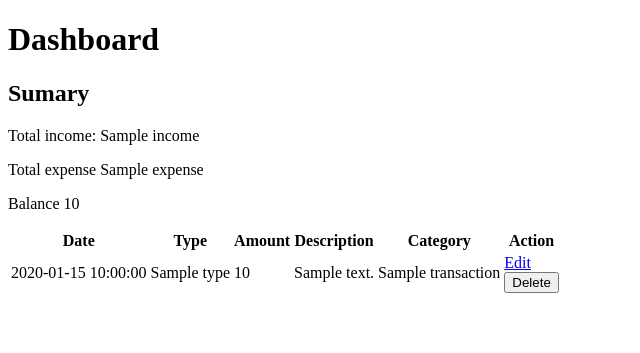
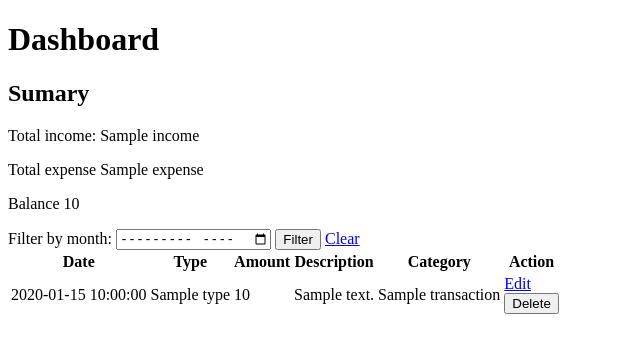
Before and after one commit to thekellymarques/finance-tracker, a Flask app: template templates/index.html in a window 1280 px wide. Shown: the part 26-379 px from the top of the page, without its empty margins (0-640 px from the left). Run offline with Flask 3, Linux system fonts and the light colour scheme; the template is opened without the code that fills it: most values are stand-ins (such as "Sample title", 1, 10 or a date in 2020); some libraries are stand-ins or nearby versions.

Commit message:
feat: add month filter to dashboard

```diff
--- a/app.py
+++ b/app.py
@@ -40,24 +40,46 @@ def after_request(response):
 @login_required
 def index():
     user_id = session["user_id"]
+    selected_month = request.args.get("month")
 
-    transactions = db.execute(
-        """
-        SELECT
-            transactions.id,
-            transactions.type,
-            transactions.amount_cents,
-            transactions.description,
-            transactions.date,
-            categories.name AS category_name
-        FROM transactions
-        LEFT JOIN categories
-            ON transactions.category_id = categories.id
-        WHERE transactions.user_id = ?
-        ORDER BY transactions.date DESC, transactions.id DESC
-        """,
-        user_id
-    )
+    if selected_month:
+        transactions = db.execute(
+            """
+            SELECT
+                transactions.id,
+                transactions.type,
+                transactions.amount_cents,
+                transactions.description,
+                transactions.date,
+                categories.name AS category_name
+            FROM transactions
+            LEFT JOIN categories
+                ON transactions.category_id = categories.id
+            WHERE transactions.user_id = ?
+            AND transactions.date LIKE ?
+            ORDER BY transactions.date DESC, transactions.id DESC
+            """,
+        user_id,
+        selected_month + "%"
+        )
+    else:
+        transactions = db.execute(
+            """
+            SELECT
+                transactions.id,
+                transactions.type,
+                transactions.amount_cents,
+                transactions.description,
+                transactions.date,
+                categories.name AS category_name
+            FROM transactions
+            LEFT JOIN categories
+                ON transactions.category_id = categories.id
+            WHERE transactions.user_id = ?
+            ORDER BY transactions.date DESC, transactions.id DESC
+            """,
+            user_id
+        )
 
     income_cents = 0
     expense_cents = 0
--- a/templates/index.html
+++ b/templates/index.html
@@ -10,6 +10,13 @@
     <p>Balance {{ balance }}</p>
 
     {% if transactions %}
+    <form action="/" method="get">
+        <label for="month">Filter by month:</label>
+        <input type="month" name="month" id="month" value="{{ selected_month }}">
+        <button type="submit">Filter</button>
+
+        <a href="/">Clear</a>
+    </form>
         <table>
             <thead>
                 <tr>
```
